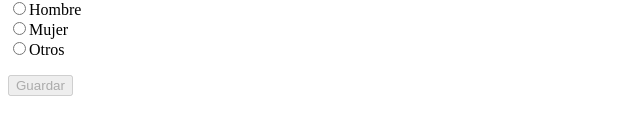
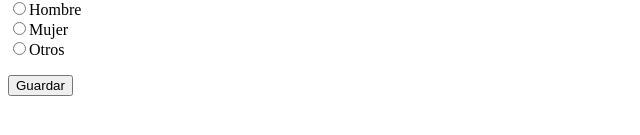
Before and after one commit to wilmerxx/formulario-angular, an Angular app: page / in a window 1280 px wide. Shown: the part 447-582 px from the top of the page, without its empty margins (0-640 px from the left). Built offline with nearby package versions, Linux system fonts and the light colour scheme.

Commit message:
fin de laboratorio

```diff
--- a/src/app/form-component/form-component.component.html
+++ b/src/app/form-component/form-component.component.html
@@ -15,11 +15,11 @@
     <p>
         Texto largo: <br>
         <textarea cols="30" rows="10"  formControlName = "textCtrl"></textarea> <br>
-        <small>{{this.form.get('textCtrl')?.value.length}}/200</small>
+        <small>{{textField?.value.length}}/200</small>
     </p>
-    <div *ngIf="form.get('textCtrl')?.errors && form.get('textCtrl')?.touched">
-        <p *ngIf="form.get('textCtrl')?.hasError('required')">Es un campo requerido</p>
-        <p *ngIf="form.get('textCtrl')?.hasError('maxLength')">Te pasaste, máximo debe contener 200 caracteres.</p>
+    <div *ngIf="textField?.errors && form.get('textCtrl')?.touched">
+        <p *ngIf="textField?.hasError('required')">Es un campo requerido</p>
+        <p *ngIf="textField?.hasError('maxlength')">Te pasaste, máximo debe contener 200 caracteres.</p>
     </div>
     <p>
         Categoría: <br>
@@ -36,6 +36,6 @@
         <input type="radio" name="genderCtrl" formControlName="genderCtrl" value="mujer">Mujer <br>
         <input type="radio" name="genderCtrl" formControlName="genderCtrl" value="otro">Otros <br>
     </p>
-    <button [disabled]="form.invalid" type="submit">Guardar</button>
+    <button type="submit">Guardar</button>
 
 </form>
--- a/src/app/form-component/form-component.component.ts
+++ b/src/app/form-component/form-component.component.ts
@@ -29,8 +29,8 @@ export class FormComponentComponent implements OnInit {
     this.form = this.formBuilder.group({
       nameCtrl: new FormControl('', [Validators.required]),
       dateCtrl: new FormControl('', [Validators.required]),
-      emailCtrl: new FormControl('', [Validators.required]),
-      textCtrl: new FormControl('', [Validators.required]),
+      emailCtrl: new FormControl('', [Validators.required, Validators.email]),
+      textCtrl: new FormControl('', [Validators.required, Validators.maxLength(200)]),
       categoryCtrl: new FormControl('', [Validators.required]),
       genderCtrl: new FormControl('', [Validators.required])
 
@@ -42,8 +42,14 @@ export class FormComponentComponent implements OnInit {
     if(this.form.valid){
       const value = this.form.value;
       console.log(value);
+    }else{
+      this.form.markAllAsTouched();
     }
 
+  }
+
+  get textField(){
+    return this.form.get('textCtrl');
   }
 
 
```
